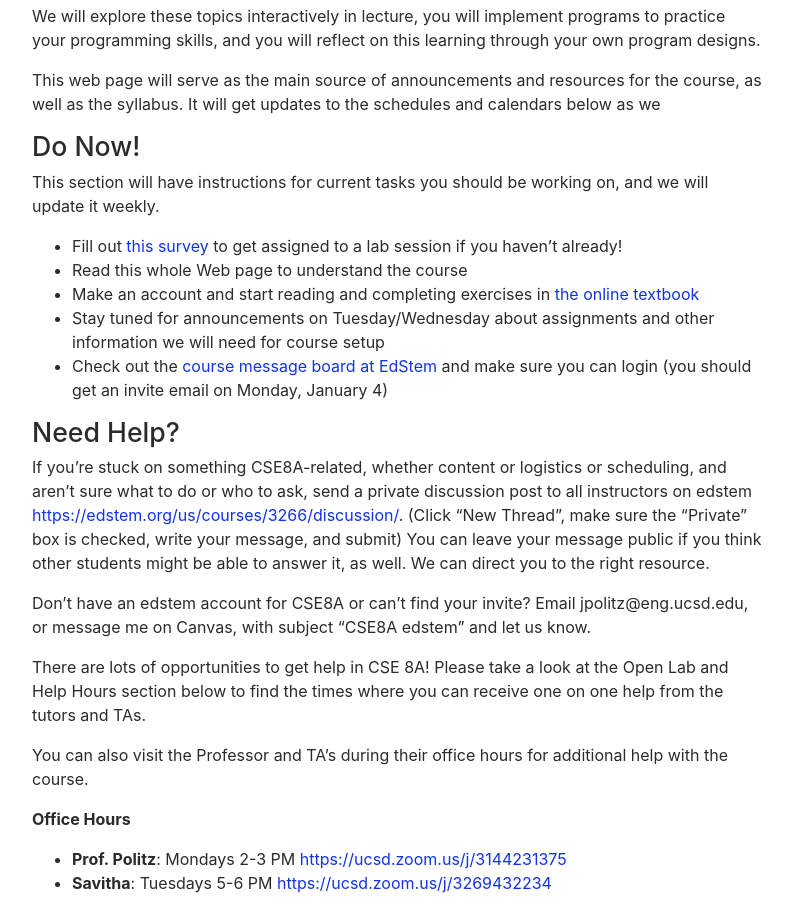
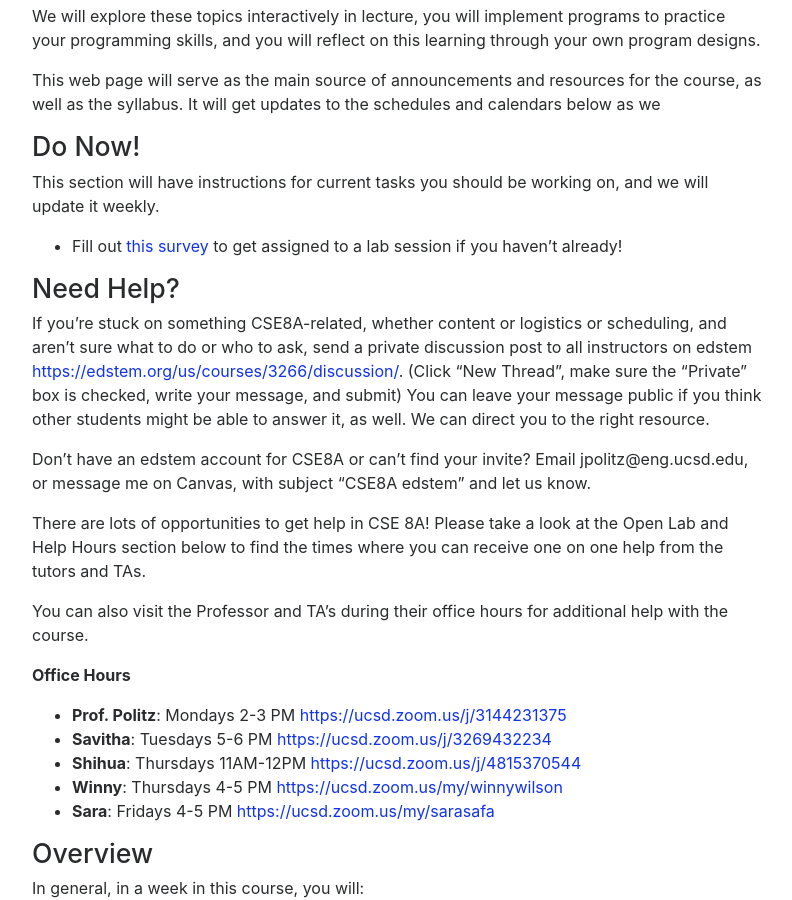
Before and after one commit to ucsd-cse8a-w21/ucsd-cse8a-w21.github.io, a Jekyll site: the page built from index.md, in a window 1280 px wide and 900 px high, scrolled down 707 px. Shown: the whole window, without its empty margins (243-1035 px from the left). Built offline with Jekyll 4.4.1, drawn with Linux system fonts in a browser that asks for light colours; nearby versions of some CDN libraries; some of the changed text lies outside the part shown.

Commit message:
Update index.md

```diff
--- a/index.md
+++ b/index.md
@@ -31,14 +31,6 @@ on, and we will update it weekly.
 - Fill out [this
 survey](https://docs.google.com/forms/d/e/1FAIpQLScrxmgbgx9BCM8n_qo-BI4rKQAXhbGR2yf-sLrJGNYnanczSA/viewform)
 to get assigned to a lab session if you haven't already!
-- Read this whole Web page to understand the course
-- Make an account and start reading and completing exercises in [the online
-textbook](https://stepik.org/course/90691/syllabus)
-- Stay tuned for announcements on Tuesday/Wednesday about assignments and
-other information we will need for course setup
-- Check out the [course message board at
-EdStem](https://edstem.org/us/courses/3266/discussion/) and make sure you can
-login (you should get an invite email on Monday, January 4)
 
 ## Need Help?
 
```
Also changed, not shown: other parts of index.md (+8 -0 lines).
